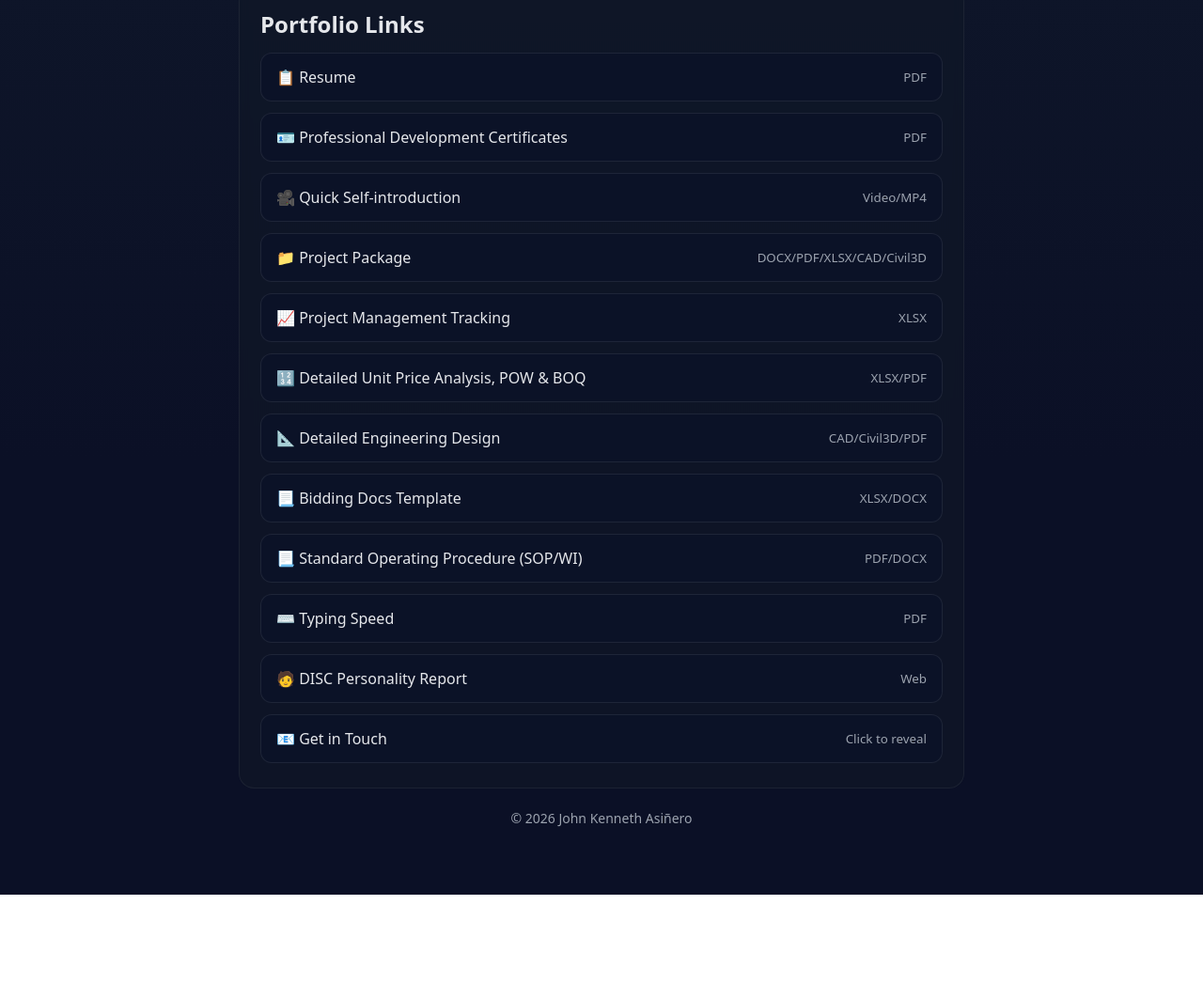
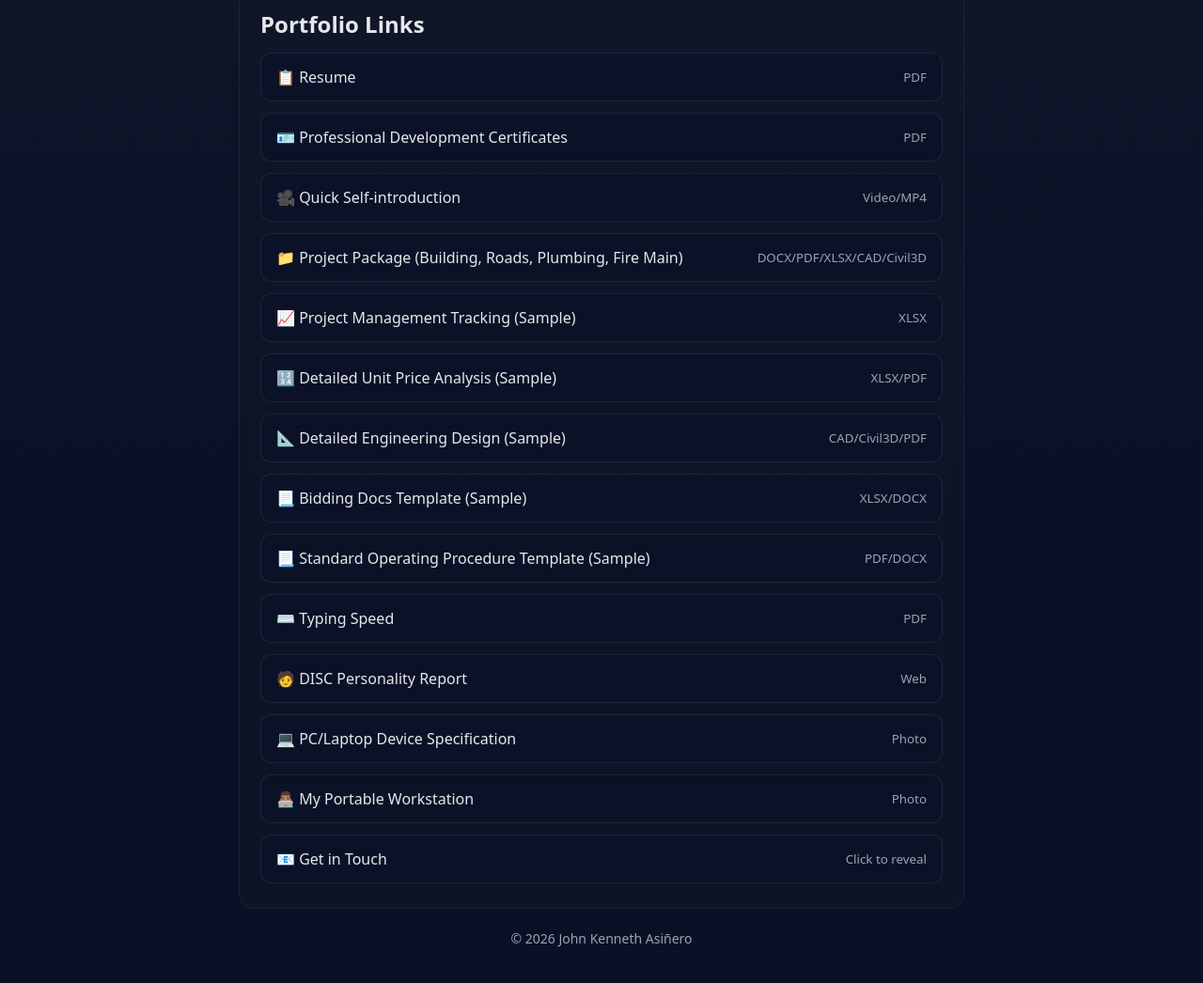
Before and after one commit to asinerowfh-sys/Portfolio_Asinero, a plain HTML site: page index.html in a window 1280 px wide. Shown: the part 204-1250 px from the top of the page at 94% size. Before the commit the page ends 1156 px from the top, so only its background shows below. Drawn offline with Linux system fonts and the light colour scheme.

Commit message:
Update index.html

```diff
--- a/index.html
+++ b/index.html
@@ -47,24 +47,28 @@
 
         <a class="btn"
 href="https://drive.google.com/drive/folders/1ov02i8sH0Q3Cw1Hgf6lqkHOSE6YOFHmV?usp=drive_link" target="_blank" rel="noopener">
-          <span>📁 Project Package </span><small>DOCX/PDF/XLSX/CAD/Civil3D</small>
+          <span>📁 Project Package (Building, Roads, Plumbing, Fire Main) </span><small>DOCX/PDF/XLSX/CAD/Civil3D</small>
         </a>
         <a class="btn" href="https://docs.google.com/spreadsheets/d/150C8O5enRLFhIq2fbhm16l-I4dl3XSiR/edit?usp=drive_link&ouid=102398971267312113061&rtpof=true&sd=true" target="_black" rel="noopener">
-          <span>📈 Project Management Tracking </span><small>XLSX</small>
+          <span>📈 Project Management Tracking (Sample) </span><small>XLSX</small>
         </a>
         <a class="btn" href="https://drive.google.com/file/d/1h5Sl3ElxXXSLUR0ED1uR9ddxFl4HA3LJ/view?usp=sharing" target="_blank" rel="noopener">
-          <span>🔢 Detailed Unit Price Analysis, POW & BOQ</span><small>XLSX/PDF</small>
+          <span>🔢 Detailed Unit Price Analysis (Sample) </span><small>XLSX/PDF</small>
         </a>
         <a class="btn" href="https://drive.google.com/file/d/191CrtV0BNr7MmJm_elLSdtladhHPfMwF/view?usp=sharing" target="_blank" rel="noopener">
-          <span>📐 Detailed Engineering Design</span><small>CAD/Civil3D/PDF</small>
+          <span>📐 Detailed Engineering Design (Sample) </span><small>CAD/Civil3D/PDF</small>
   <a class="btn" href="https://drive.google.com/drive/folders/1aUB-w3OqOppUq4Cfn7WsQGj_D2zduc11?usp=sharing" target="_blank" rel="noopener">
-          <span>📃 Bidding Docs Template</span><small>XLSX/DOCX</small>
+          <span>📃 Bidding Docs Template (Sample) </span><small>XLSX/DOCX</small>
 <a class="btn" href="https://drive.google.com/file/d/17LUoKJ6sj1yRENWXpRgenBr7anunGP3v/view?usp=sharing" target="_blank" rel="noopener">
-          <span>📃 Standard Operating Procedure (SOP/WI) </span><small>PDF/DOCX</small>
+          <span>📃 Standard Operating Procedure Template (Sample) </span><small>PDF/DOCX</small>
 <a class="btn" href="https://drive.google.com/file/d/1g62G8u3L8lm2We10byNrU549XJ0a_Aox/view?usp=drive_link" target="_blank" rel="noopener">
           <span>⌨️ Typing Speed </span><small>PDF</small>
 <a class="btn" href="https://www.123test.com/report/7K2HYQ3NDA9YKHNVMM/" target="_blank" rel="noopener">
           <span>🧑 DISC Personality Report </span><small>Web</small>
+  <a class="btn" href="https://drive.google.com/drive/folders/14Gxd5Y6mD6It4-xGnyroK79I0tECqX--?usp=sharing" target="_blank" rel="noopener">
+          <span>💻 PC/Laptop Device Specification </span><small>Photo</small>
+    <a class="btn" href="https://drive.google.com/file/d/1IKUWI3c9-NB4MrN7f0JB1M-E_t00NHo6/view?usp=sharing" target="_blank" rel="noopener">
+          <span>👨🏽‍💻 My Portable Workstation </span><small>Photo</small>
 
 <a
 
```
